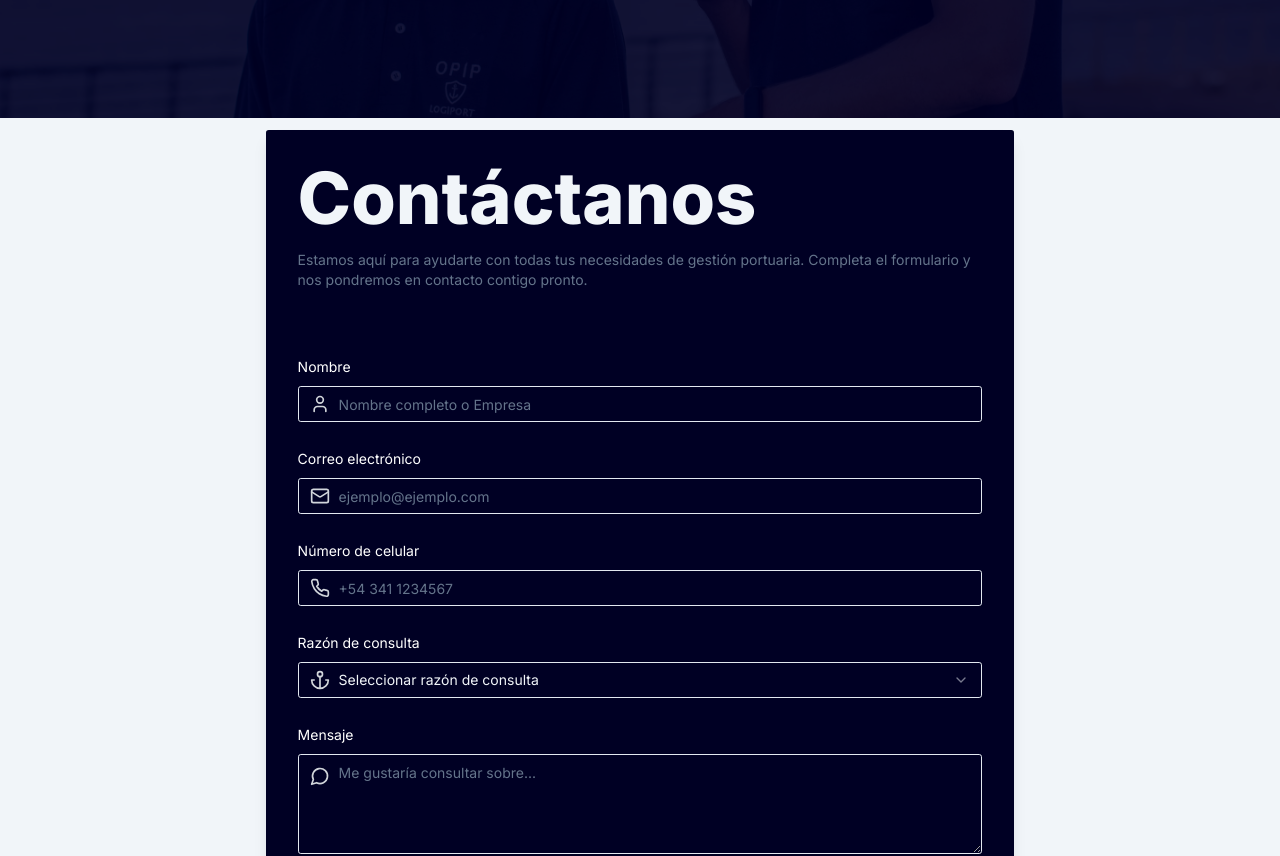
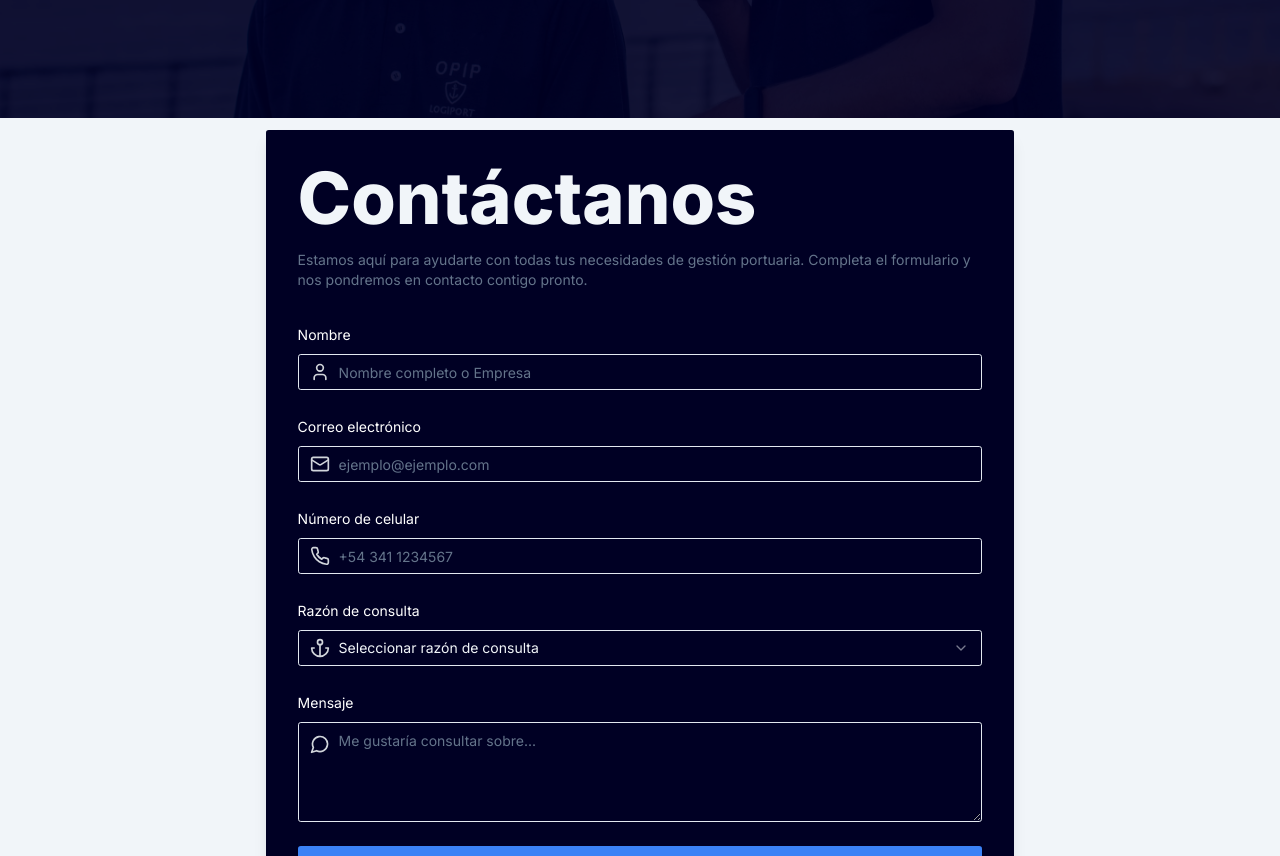
Before and after one commit to Stefano-Mazziotta/logiport.com.ar, a Next.js app: page / in a window 1280 px wide. Shown: the part 2560-3416 px from the top of the page. Built offline with nearby package versions, Linux system fonts and the light colour scheme.

Commit message:
working on contact form

```diff
--- a/src/app/page.tsx
+++ b/src/app/page.tsx
@@ -11,7 +11,7 @@ export default function Home() {
         <Hero />
         <ServiceSection />
         <AboutSection />
-        <div className="flex flex-col">
+        <div className="flex flex-col gap-4">
           <ContactSection />
           <Footer />
         </div>
--- a/src/components/sections/contactSection.tsx
+++ b/src/components/sections/contactSection.tsx
@@ -98,7 +98,7 @@ const ContactSection: React.FC = () => {
 
       {/* Contact Form Section */}
       <section className="relative flex flex-col items-center justify-center bg-secondary px-4 pt-3 text-secondary">
-        <div className="flex w-full flex-col gap-8 rounded-t-md bg-foreground p-8 shadow-lg md:w-[80%] lg:w-[60%]">
+        <div className="flex w-full flex-col rounded-t-md bg-foreground p-8 shadow-lg md:w-[80%] lg:w-[60%]">
           <div className="flex flex-col gap-4">
             <h2 className="flex items-center text-3xl font-extrabold md:text-4xl lg:text-7xl">
               {/* <ChevronRight size={36} className="text-primary" /> */}
```
